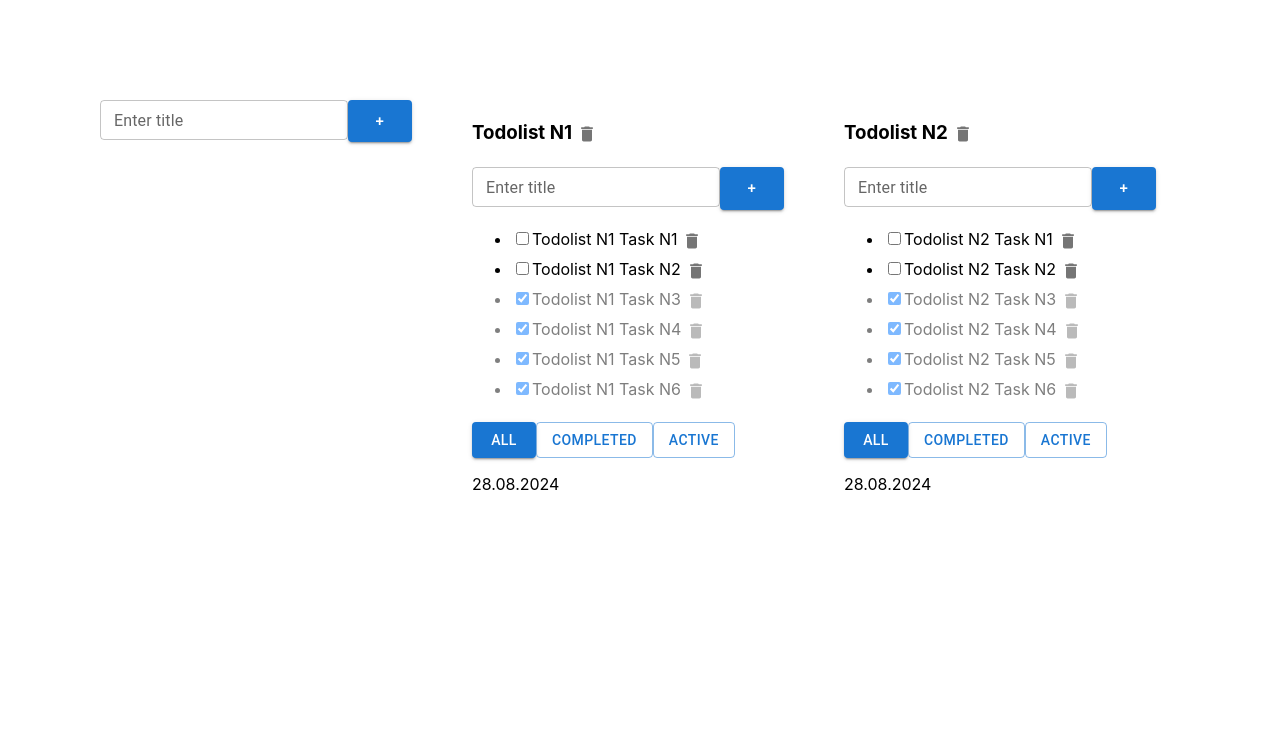
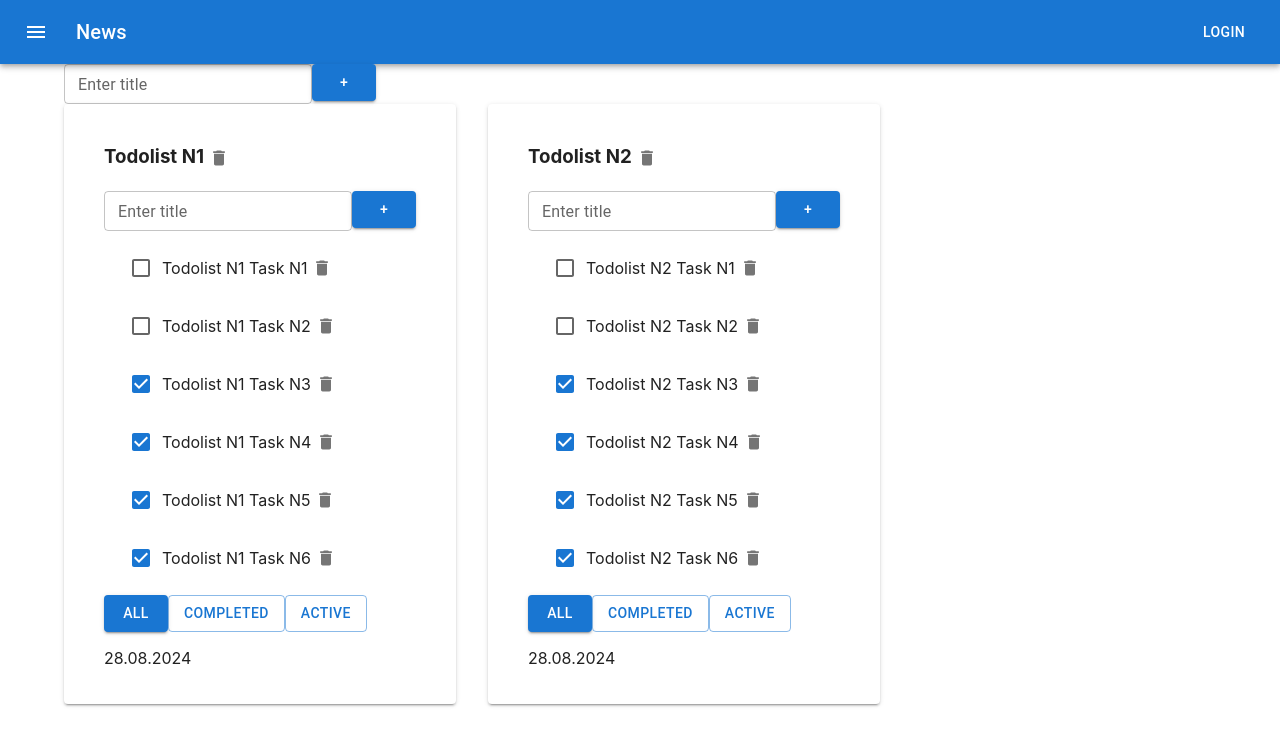
Before and after one commit to alexsmirn/all-lessons-repeat, a React (Create React App) app: page / in a window 1280 px wide. Shown: the top 746 px of the page. Built offline with nearby package versions, Linux system fonts and the light colour scheme.

Commit message:
lesson-07 (2/3 done) commit

```diff
--- a/src/app/App.css
+++ b/src/app/App.css
@@ -1,8 +1,4 @@
-.App {
-  padding: 100px;
-  display: flex;
-  gap: 60px;
-}
+
 
 .error-input {
   border: red 1px solid
--- a/src/app/App.tsx
+++ b/src/app/App.tsx
@@ -3,6 +3,16 @@ import './App.css';
 import {TaskType, Todolist} from "../features/Todolist/Todolist";
 import {v1} from "uuid";
 import {AddItemForm} from "../components/AddItemForm";
+import AppBar from '@mui/material/AppBar';
+import Toolbar from '@mui/material/Toolbar';
+import Typography from '@mui/material/Typography';
+import Button from '@mui/material/Button';
+import IconButton from '@mui/material/IconButton';
+import MenuIcon from '@mui/icons-material/Menu';
+import Container from '@mui/material/Container';
+import Grid from '@mui/material/Grid';
+import Paper from '@mui/material/Paper';
+
 
 type TodolistType = {
     id: string,
@@ -98,7 +108,28 @@ function App() {
 
     return (
         <div className="App">
+            <AppBar position="static">
+                <Toolbar>
+                    <IconButton
+                        size="large"
+                        edge="start"
+                        color="inherit"
+                        aria-label="menu"
+                        sx={{ mr: 2 }}
+                    >
+                        <MenuIcon />
+                    </IconButton>
+                    <Typography variant="h6" component="div" sx={{ flexGrow: 1 }}>
+                        News
+                    </Typography>
+                    <Button color="inherit">Login</Button>
+                </Toolbar>
+            </AppBar>
+            <Container fixed>
+                <Grid container>
                     <AddItemForm addItemCallBack={addTodolist}/>
+                </Grid>
+                <Grid container spacing={4}>
                     {todolists.map(tdl => {
 
                         let tasksForTodolist = tasks[tdl.id]
@@ -111,6 +142,9 @@ function App() {
                         }
 
                         return (
+                            <Grid item>
+
+                                <Paper elevation={2} square={false} style={{padding: '20px 40px'}}>
                                     <Todolist key={tdl.id}
                                               title={tdl.title}
                                               tasks={tasksForTodolist}
@@ -126,8 +160,13 @@ function App() {
                                               changeTaskTitle={changeTaskTitle}
                                               changeTodolistTitle={changeTodolistTitle}
                                     />
+                                </Paper>
+                            </Grid>
                         )
                     })}
+                </Grid>
+            </Container>
+
         </div>
     );
 }
--- a/src/components/AddItemForm.tsx
+++ b/src/components/AddItemForm.tsx
@@ -44,6 +44,6 @@ export const AddItemForm = (props: AddItemFormPropsType) => {
                    onKeyUp={addItemOnKeyUpHandler}
                    size={'small'}
         />
-        <Button variant="contained" onClick={() => addItemHandler(inputValue)} size={'large'}>+</Button>
+        <Button variant="contained" onClick={() => addItemHandler(inputValue)} size={'medium'}>+</Button>
     </div>
 }
--- a/src/components/EditableSpan.tsx
+++ b/src/components/EditableSpan.tsx
@@ -1,4 +1,6 @@
 import {ChangeEvent, useState} from "react";
+import TextField from '@mui/material/TextField';
+
 
 type EditableSpanPropsType = {
     value: string,
@@ -25,11 +27,13 @@ export const EditableSpan = (props: EditableSpanPropsType) => {
 
     return <>
         {editMode ? (
-            <input
-                autoFocus
-                value={inputValue}
-                onBlur={deactivateEditMode}
-                onChange={changeInputValueHandler}
+            <TextField id="outlined-basic"
+                       variant="outlined"
+                       autoFocus
+                       value={inputValue}
+                       onBlur={deactivateEditMode}
+                       onChange={changeInputValueHandler}
+                       size={'small'}
             />
         ) : (
             <span onDoubleClick={activateEditMode}>{props.value}</span>
--- a/src/features/Todolist/Todolist.css
+++ /dev/null
@@ -1,5 +0,0 @@
-.todolist {
-    display: flex;
-    justify-content: center;
-    align-items: center;
-}
--- a/src/features/Todolist/Todolist.tsx
+++ b/src/features/Todolist/Todolist.tsx
@@ -1,4 +1,3 @@
-import {UniversalButton} from "../../components/Button";
 import {TodolistFilterType} from "../../app/App";
 import {AddItemForm} from "../../components/AddItemForm";
 import {EditableSpan} from "../../components/EditableSpan";
@@ -6,6 +5,10 @@ import * as React from 'react';
 import IconButton from '@mui/material/IconButton';
 import DeleteIcon from '@mui/icons-material/Delete';
 import Button from '@mui/material/Button';
+import Checkbox from '@mui/material/Checkbox';
+import List from '@mui/material/List'
+import ListItem from '@mui/material/ListItem'
+
 
 export type TaskType = {
     id: string,
@@ -64,25 +67,25 @@ export const Todolist = (props: TodolistPropsType) => {
             </h3>
             <AddItemForm addItemCallBack={addTaskHandler}/>
             {props.tasks.length === 0 ? <p>Тасок нет</p> :
-                <ul>
+                <List>
                     {props.tasks.map(task => {
                         const changeTaskTitleHandler = (title: string) => {
                             props.changeTaskTitle(props.todolistId, task.id, title)
                         }
 
                         return (
-                            <li key={task.id} className={task.isDone ? 'is-done' : ''}>
-                                <input type="checkbox" checked={task.isDone} onChange={() => {
+                            <ListItem key={task.id}>
+                                <Checkbox checked={task.isDone} onChange={() => {
                                     changeTaskStatusHandler(props.todolistId, task.id)
                                 }}/>
                                 <EditableSpan value={task.title} setNewValue={changeTaskTitleHandler}/>
                                 <IconButton aria-label="delete" size="small">
                                     <DeleteIcon fontSize="small" onClick={() => removeTaskHandler(props.todolistId, task.id)}/>
                                 </IconButton>
-                            </li>
+                            </ListItem>
                         )
                     })}
-                </ul>
+                </List>
             }
             <div>
                 <Button
```
Lines whose indentation alone changed are shown as unchanged.
